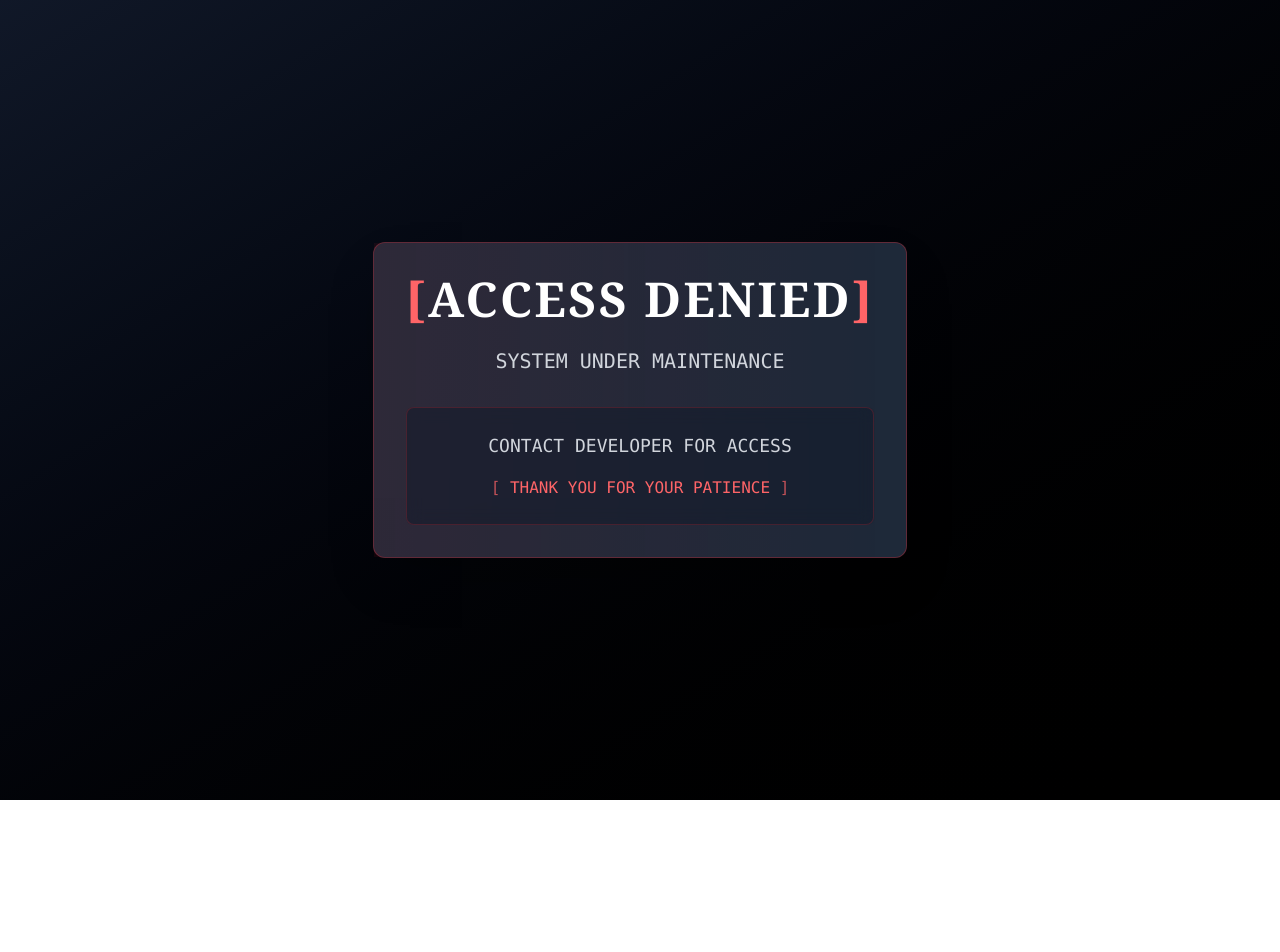
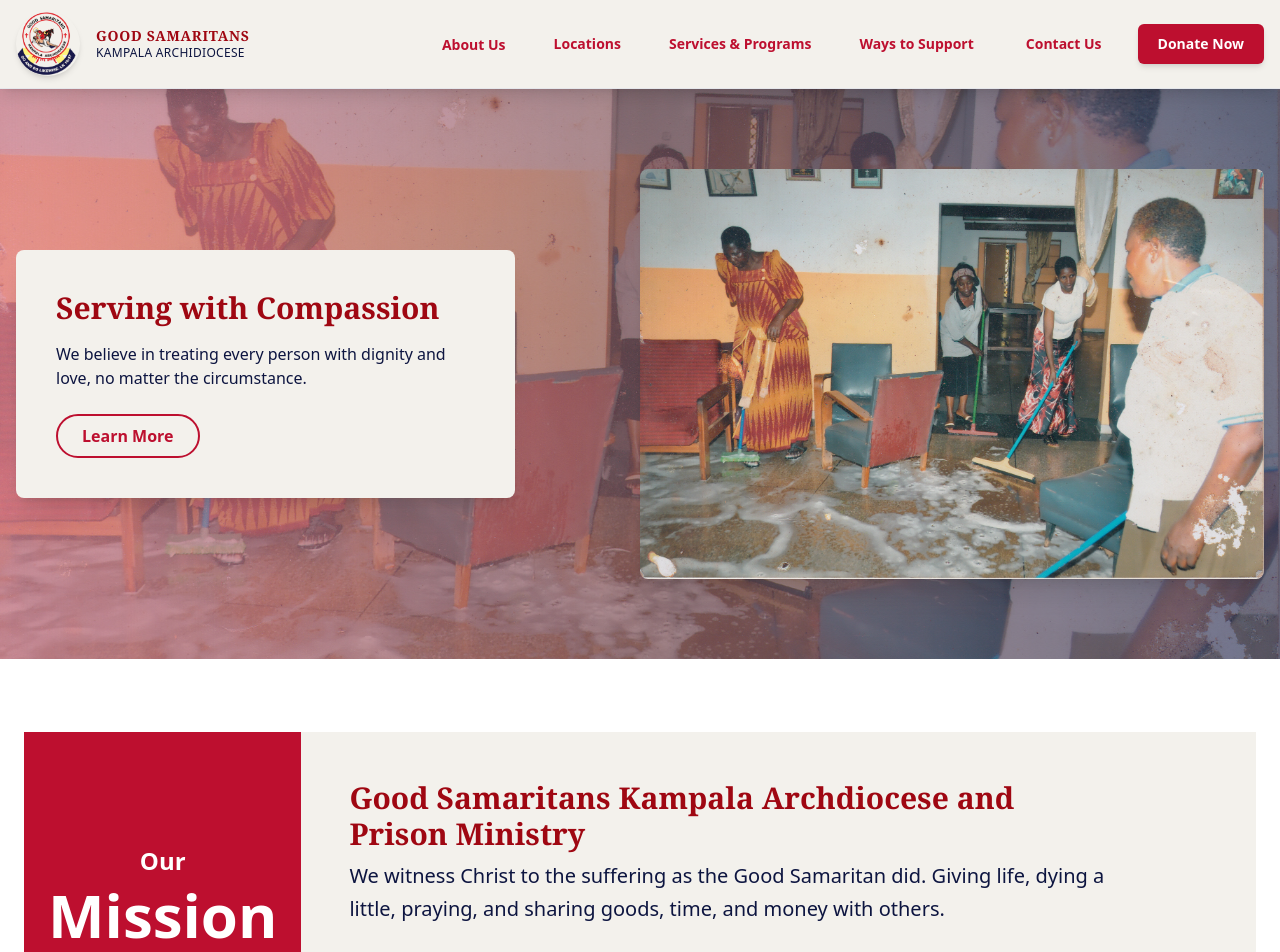
Before and after one commit to majidsaddiqye/Good_samaritan, a React (Vite) app: page / in a window 1280 px wide. Shown: the top 952 px of the page. Before the commit the page ends 800 px from the top, so only its background shows below. Built offline with nearby package versions, Linux system fonts and the light colour scheme.

Commit message:
Revert "access denied website"
This reverts commit 02633f2740ff0fd96e48c2089c12409992c1241d.

```diff
--- a/src/App.jsx
+++ b/src/App.jsx
@@ -1,53 +1,68 @@
-// import { BrowserRouter as Router, Routes, Route } from "react-router-dom";
-// import Header from "./components/Header";
-// import Hero from "./components/Hero";
-// import MissionPreview from "./components/Mission";
-// import GoodSamaritan from "./components/GoodSamaritan";
-// import Roles from "./components/Roles";
-// import MinistryExecutive from "./components/MinistryExecutive";
-// import ProgramsPreview from "./components/ProgramsPreview";
-// import Footer from "./components/Footer";
-// import About from "./pages/About";
-// import Leadership from "./pages/Leadership";
-// import History from "./pages/History";
-// import News from "./pages/News";
-// import Events from "./pages/Events";
-// import Locations from "./pages/Locations";
-// import Parish from "./pages/Parish";
-// import Contact from "./pages/Contact";
-// import Donate from "./pages/Donate";
-// import ServicesPrograms from "./pages/ServicesPrograms";
-// import WaysToSupport from "./pages/WaysToSupport";
-// import Workplan2025 from "./pages/Workplan2025";
-// import Prayer from "./pages/Prayer";
-// import Anthem from "./pages/Anthem";
-// import Mission from "./pages/Mission";
+import { BrowserRouter as Router, Routes, Route } from "react-router-dom";
+import Header from "./components/Header";
+import Hero from "./components/Hero";
+import MissionPreview from "./components/Mission";
+import GoodSamaritan from "./components/GoodSamaritan";
+import Roles from "./components/Roles";
+import MinistryExecutive from "./components/MinistryExecutive";
+import ProgramsPreview from "./components/ProgramsPreview";
+import Footer from "./components/Footer";
+import About from "./pages/About";
+import Leadership from "./pages/Leadership";
+import History from "./pages/History";
+import News from "./pages/News";
+import Events from "./pages/Events";
+import Locations from "./pages/Locations";
+import Parish from "./pages/Parish";
+import Contact from "./pages/Contact";
+import Donate from "./pages/Donate";
+import ServicesPrograms from "./pages/ServicesPrograms";
+import WaysToSupport from "./pages/WaysToSupport";
+import Workplan2025 from "./pages/Workplan2025";
+import Prayer from "./pages/Prayer";
+import Anthem from "./pages/Anthem";
+import Mission from "./pages/Mission";
 
 function App() {
   return (
-    <div className="min-h-screen flex items-center justify-center bg-gradient-to-br from-gray-900 to-black">
-      <div className="relative text-center p-8 bg-gray-800 rounded-xl shadow-2xl max-w-2xl mx-4 border border-red-500/30">
-        <div className="absolute inset-0 bg-gradient-to-r from-red-500/10 to-transparent animate-pulse"></div>
-        <div className="relative z-10">
-          <h1 className="text-4xl md:text-5xl font-bold text-red-500 mb-6 font-mono tracking-wider">
-            <span className="text-red-400">[</span>
-            ACCESS DENIED
-            <span className="text-red-400">]</span>
-          </h1>
-          <p className="text-xl text-gray-300 mb-8 font-mono">
-            <span className="text-red-400"></span> SYSTEM UNDER MAINTENANCE
-          </p>
-          <div className="bg-gray-900/50 p-6 rounded-lg border border-red-500/20 backdrop-blur-sm">
-            <p className="text-lg text-gray-300 mb-4 font-mono">
-              <span className="text-red-400"></span> CONTACT DEVELOPER FOR ACCESS
-            </p>
-            <p className="text-red-400 font-mono">
-              <span className="animate-pulse">[</span> THANK YOU FOR YOUR PATIENCE <span className="animate-pulse">]</span>
-            </p>
-          </div>
-        </div>
+    <Router>
+      <div className="flex flex-col min-h-screen">
+        <Header />
+        <main className="flex-grow">
+          <Routes>
+            <Route
+              path="/"
+              element={
+                <>
+                  <Hero />
+                  <MissionPreview />
+                  <GoodSamaritan />
+                  <Roles />
+                  <MinistryExecutive />
+                  <ProgramsPreview />
+                </>
+              }
+            />
+            <Route path="/about" element={<About />} />
+            <Route path="/about/leadership" element={<Leadership />} />
+            <Route path="/about/history" element={<History />} />
+            <Route path="/about/news" element={<News />} />
+            <Route path="/about/events" element={<Events />} />
+            <Route path="/about/workplan-2025" element={<Workplan2025 />} />
+            <Route path="/about/mission" element={<Mission />} />
+            <Route path="/about/prayer" element={<Prayer />} />
+            <Route path="/about/anthem" element={<Anthem />} />
+            <Route path="/locations" element={<Locations />} />
+            <Route path="/locations/:id" element={<Parish />} />
+            <Route path="/services" element={<ServicesPrograms />} />
+            <Route path="/support" element={<WaysToSupport />} />
+            <Route path="/contact" element={<Contact />} />
+            <Route path="/donate" element={<Donate />} />
+          </Routes>
+        </main>
+        <Footer />
       </div>
-    </div>
+    </Router>
   );
 }
 
```
